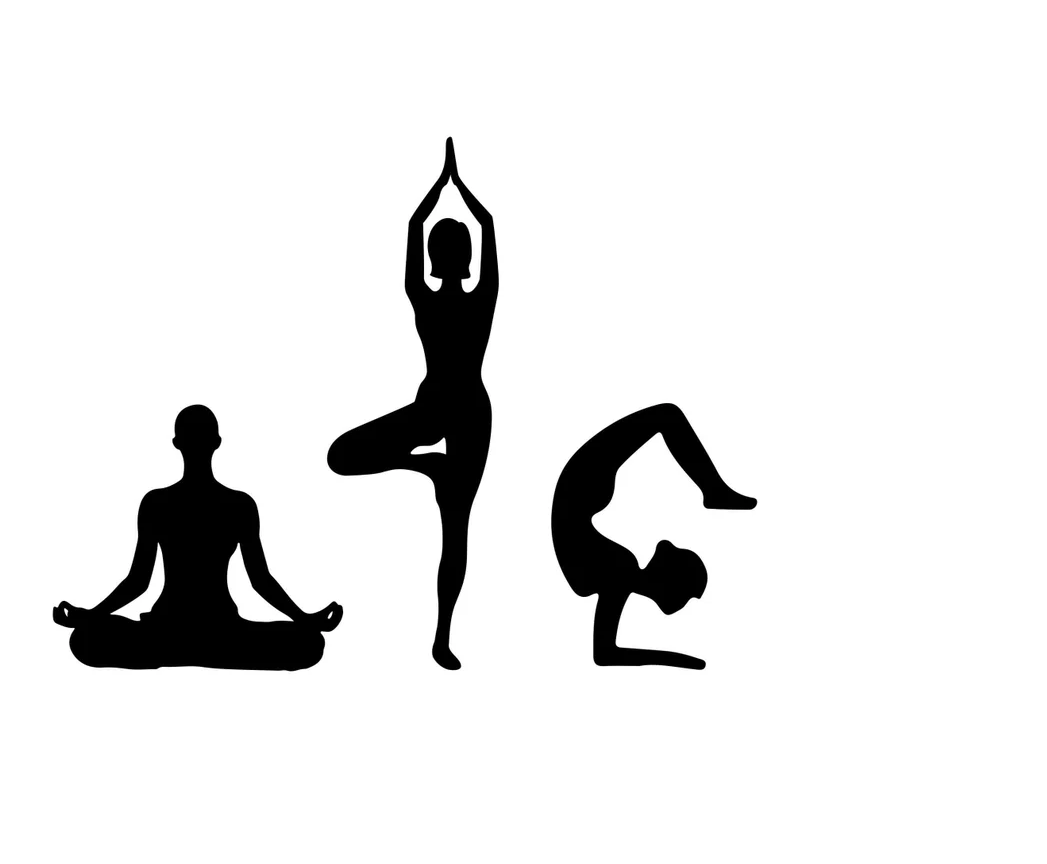
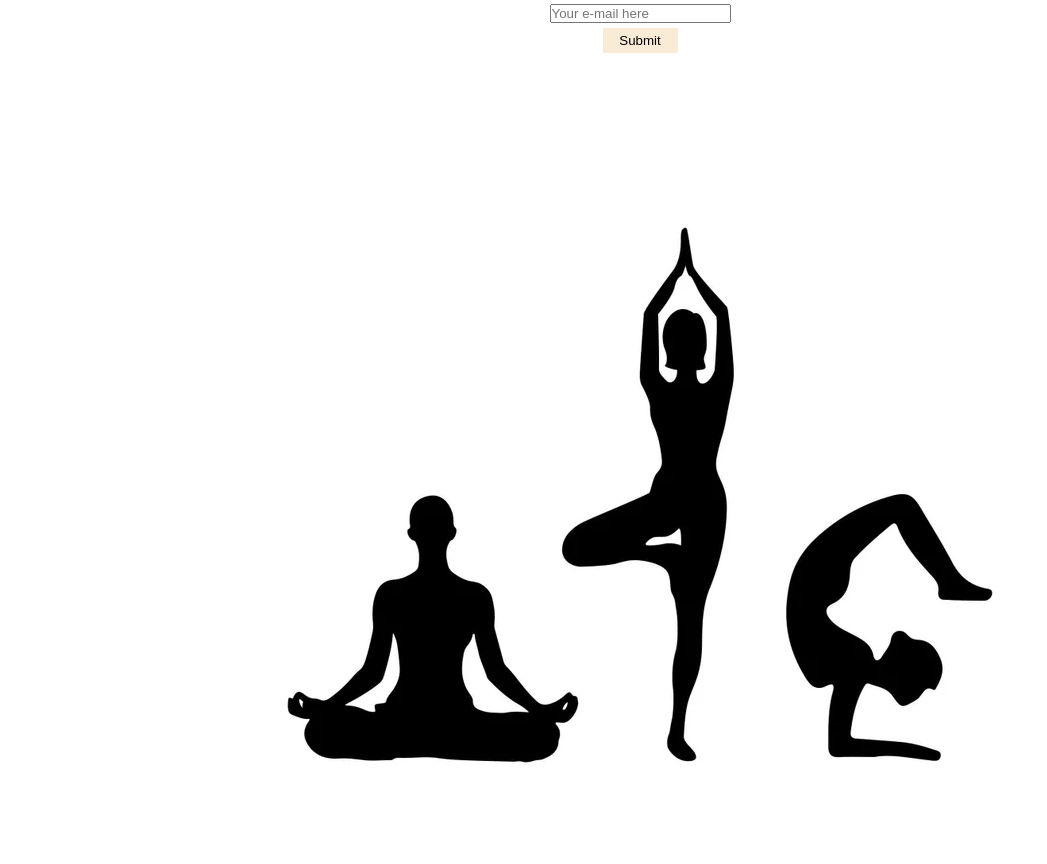
Before and after one commit to bridgecrew-perf6/deployment-lab-13, a website: page public/index.html in a window 1280 px wide. Shown: the part 73-937 px from the top of the page, without its empty margins (0-1047 px from the left). Before the commit the page ends 886 px from the top, so only its background shows below. Drawn offline with Linux system fonts and the light colour scheme.

Commit message:
input,button added

```diff
--- a/public/index.html
+++ b/public/index.html
@@ -9,6 +9,15 @@
 </head>
 <body>
     <h1>Sign up for a free yoga class</h1>
+
+    <main>
+        <form>
+            <input type="text"
+            id="email"
+            placeholder="Your e-mail here">
+            <button>Submit</button>
+        </form>
+    </main>
     <img src="./img/yogaclass.jpg.webp" alt="">
 
 
--- a/public/styles.css
+++ b/public/styles.css
@@ -0,0 +1,35 @@
+* {
+    margin: 0px;
+    padding: 0px;
+    box-sizing: border-box;
+}
+
+body{
+    display: flex;
+    flex-direction: column;
+    justify-content: space-around;
+    align-items: center;
+    background-color: white;
+}
+
+h1{
+    color: black;
+}
+
+form{
+    position: relative;
+    display: flex;
+    flex-direction: column;
+    justify-content: space-evenly;
+    align-items: center;
+    margin: 40px;
+}
+
+button{
+    background-color: antiquewhite;
+    width: 75px;
+  height: 25px;
+  color: black;
+  border: none;
+  margin: 5px;
+}
```
